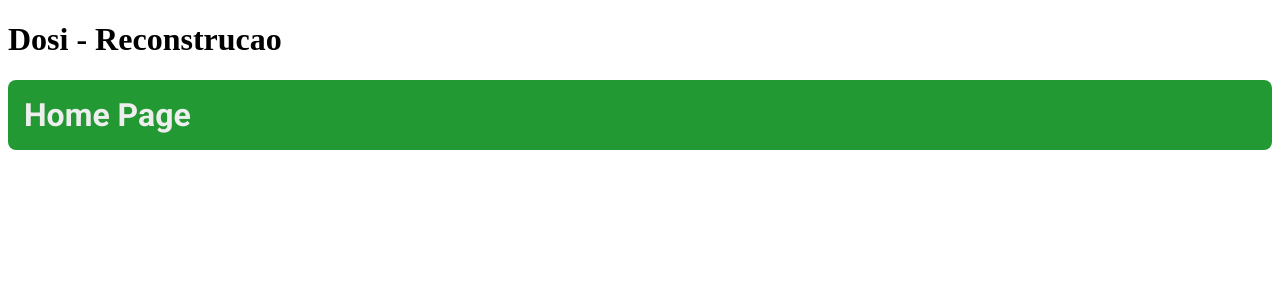
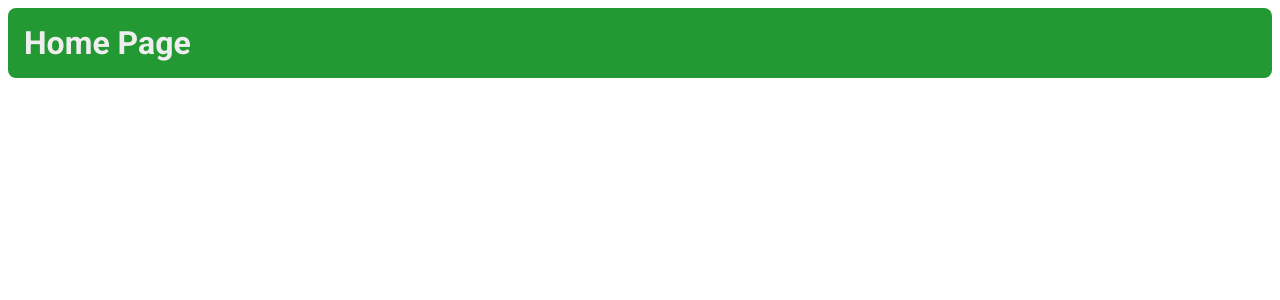
Before and after one commit to GilsonSantoss/vue-dosi, a Vue app: page / in a window 1280 px wide. Shown: the top 300 px of the page. Built offline with nearby package versions, Linux system fonts and the light colour scheme.

Commit message:
config router

```diff
--- a/src/App.vue
+++ b/src/App.vue
@@ -1,16 +1,5 @@
 <template>
   <div id="app">
-    <h1>Dosi - Reconstrucao</h1>
-    <HomePage />
+    <router-view></router-view>
   </div>
 </template>
-
-<script>
-const Home = () => import('./pages/Home')
-
-export default {
-  components: {
-    HomePage: Home
-  }
-}
-</script>
--- a/src/router/router.js
+++ b/src/router/router.js
@@ -1,6 +1,5 @@
 import Vue from 'vue'
 import Router from 'vue-router'
-// import Home from './views/Home.vue'
 
 Vue.use(Router)
 
@@ -8,11 +7,11 @@ export default new Router({
   mode: 'history',
   base: process.env.BASE_URL,
   routes: [
-    // {
-    //   path: '/',
-    //   name: 'home',
-    //   component: Home
-    // },
+    {
+      path: '/',
+      name: 'home',
+      component: () => import(/* webpackChunkName: "HomePage" */ '../pages/Home')
+    }
     // {
     //   path: '/about',
     //   name: 'about',
```
